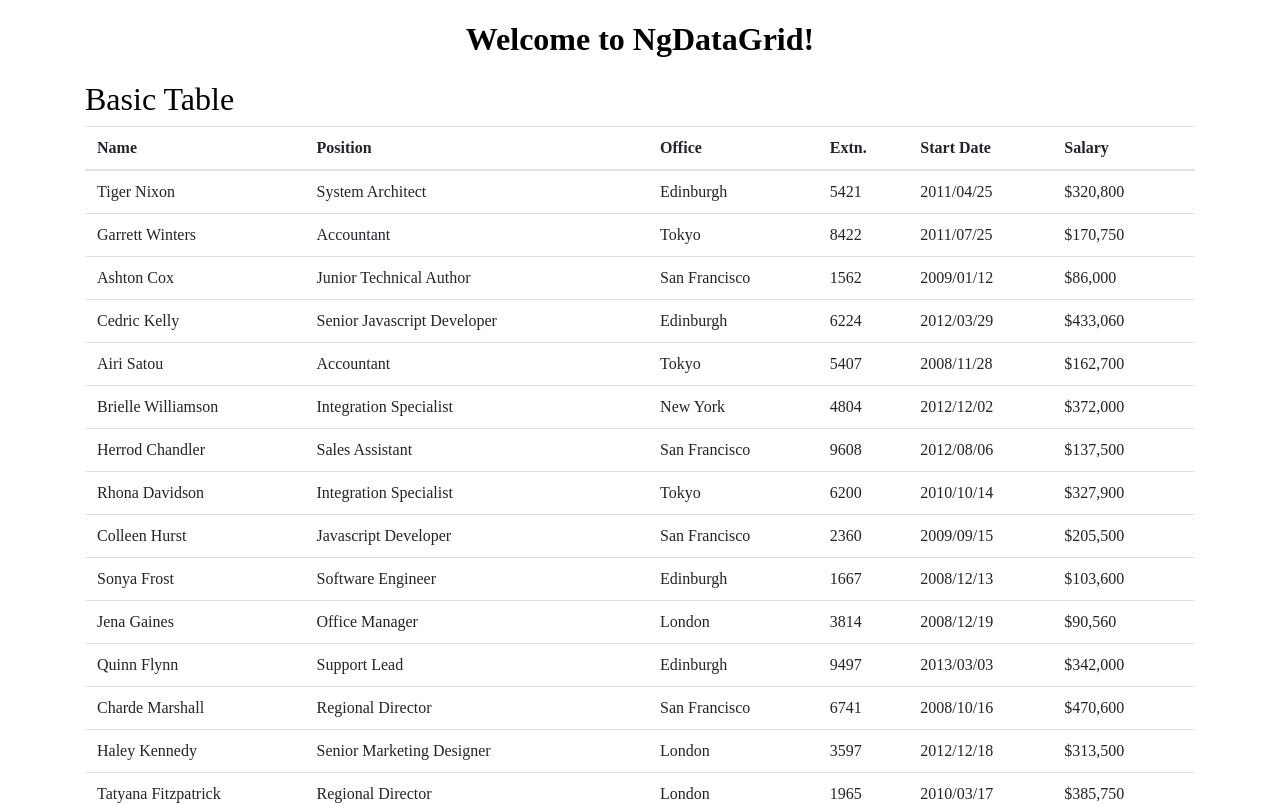
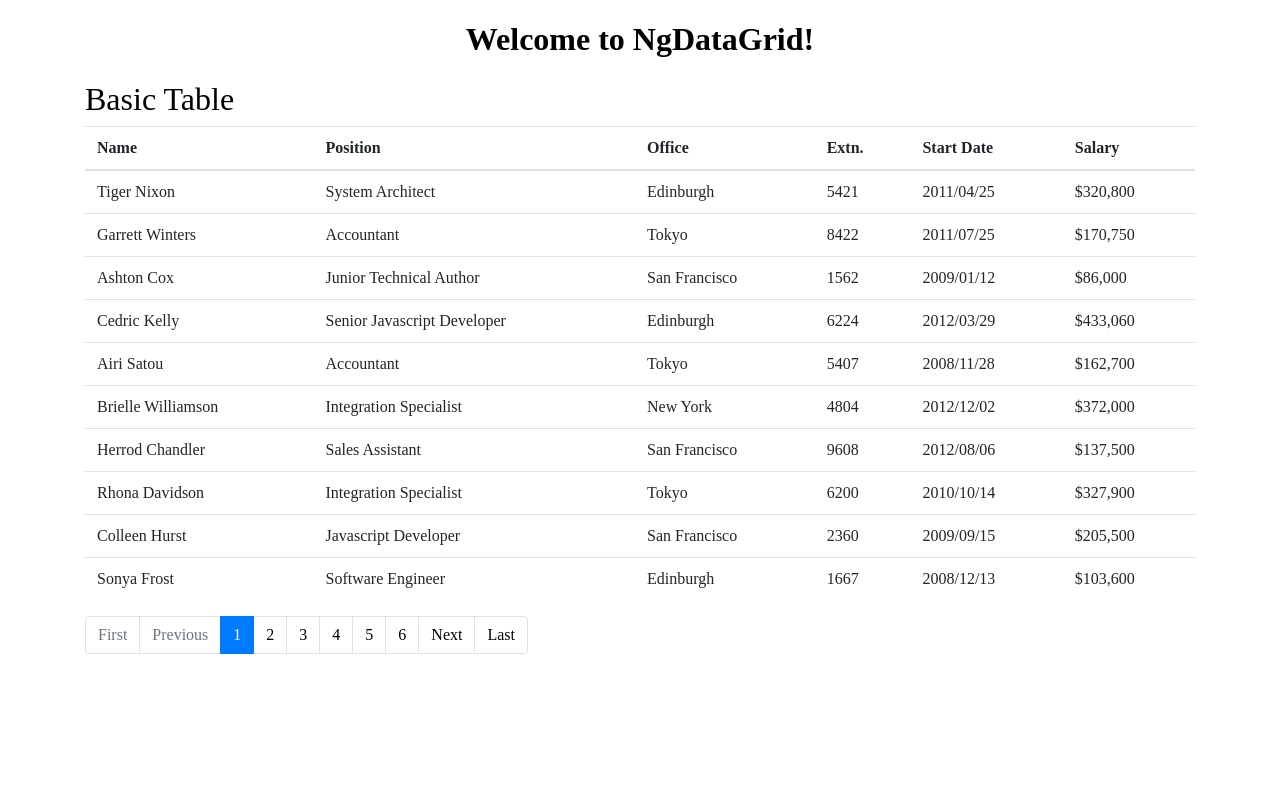
Before and after one commit to rameshshann/AngularDataTable, an Angular app in the folder NgDataGrid/: page / in a window 1280 px wide. Shown: the top 805 px of the page. Built offline with nearby package versions, Linux system fonts and the light colour scheme.

Commit message:
Added pagination

```diff
--- a/NgDataGrid/src/app/grid/grid.module.ts
+++ b/NgDataGrid/src/app/grid/grid.module.ts
@@ -3,6 +3,7 @@
 import { GridComponent } from './grid/grid.component';
 import { HttpClientModule  } from '@angular/common/http';
 import { CommonModule } from '@angular/common';
+import { PagerService } from './service/pager.service';
 
 @NgModule({
   declarations: [GridComponent],
@@ -12,6 +13,6 @@
     CommonModule
   ],
   exports: [],
-  providers: []
+  providers: [PagerService]
 })
 export class GridModule { }
--- a/NgDataGrid/src/app/grid/grid/grid.component.html
+++ b/NgDataGrid/src/app/grid/grid/grid.component.html
@@ -13,9 +13,27 @@
     </thead>
     <tbody>
 
-      <tr *ngFor="let rowData of gridData.data let i = index">
+      <tr *ngFor="let rowData of pagedItems let i = index">
         <td *ngFor="let key of gridData.keys">{{rowData[key]}}</td>
       </tr>
     </tbody>
   </table>
+  <!-- pager -->
+  <ul *ngIf="pager.pages && pager.pages.length" class="pagination">
+    <li [ngClass]="{disabled:pager.currentPage === 1}" class="page-item">
+        <a (click)="setPage(1)" class="page-link">First</a>
+    </li>
+    <li [ngClass]="{disabled:pager.currentPage === 1}" class="page-item">
+        <a (click)="setPage(pager.currentPage - 1)" class="page-link">Previous</a>
+    </li>
+    <li *ngFor="let page of pager.pages" [ngClass]="{active:pager.currentPage === page}" class="page-item">
+        <a (click)="setPage(page)" class="page-link">{{page}}</a>
+    </li>
+    <li [ngClass]="{disabled:pager.currentPage === pager.totalPages}" class="page-item">
+        <a (click)="setPage(pager.currentPage + 1)" class="page-link">Next</a>
+    </li>
+    <li [ngClass]="{disabled:pager.currentPage === pager.totalPages}" class="page-item">
+        <a (click)="setPage(pager.totalPages)" class="page-link">Last</a>
+    </li>
+</ul>
 </div>
--- a/NgDataGrid/src/app/grid/grid/grid.component.ts
+++ b/NgDataGrid/src/app/grid/grid/grid.component.ts
@@ -1,5 +1,6 @@
 import { Component, OnInit } from '@angular/core';
 import { GridServiceService } from '../service/grid-service.service';
+import { PagerService } from '../service/pager.service';
 
 @Component({
   selector: 'grid',
@@ -8,16 +9,30 @@
 })
 export class GridComponent implements OnInit {
   public gridData: any = [];
+  public pager: any = {};
+  public pagedItems: any[];
   private element: any = {};
+  private allItems: any[];
 
-  constructor(private gridServiceService: GridServiceService) { }
+  constructor(private gridServiceService: GridServiceService, private pagerService: PagerService) { }
 
   ngOnInit() {
     this.gridServiceService.list().subscribe(res => {
       res.keys =  Object.keys(res.data[0]);
       this.gridData = res;
+     // this.allItems = this.gridData;
+      this.setPage(1);
     });
 
   }
+  setPage(page: number) {
+    console.log(page);
+    // get pager object from service
+     this.pager = this.pagerService.getPager(this.gridData.data.length, page);
+     //console.log(this.pager);
 
+    // get current page of items
+    this.pagedItems = this.gridData.data.slice(this.pager.startIndex, this.pager.endIndex + 1);
+    //console.log(this.pagedItems);
 }
+}
--- /dev/null
+++ b/NgDataGrid/src/app/grid/service/pager.service.ts
@@ -0,0 +1,54 @@
+
+import { Injectable } from '@angular/core';
+import { HttpClient  } from '@angular/common/http';
+import { Observable } from 'rxjs';
+
+@Injectable()
+
+export class PagerService {
+  getPager(totalItems: number, currentPage: number = 1, pageSize: number = 10) {
+      const totalPages = Math.ceil(totalItems / pageSize);
+
+      if (currentPage < 1) {
+          currentPage = 1;
+      } else if (currentPage > totalPages) {
+          currentPage = totalPages;
+      }
+
+      let startPage: number, endPage: number;
+      if (totalPages <= 10) {
+          startPage = 1;
+          endPage = totalPages;
+      } else {
+          if (currentPage <= 6) {
+              startPage = 1;
+              endPage = 10;
+          } else if (currentPage + 4 >= totalPages) {
+              startPage = totalPages - 9;
+              endPage = totalPages;
+          } else {
+              startPage = currentPage - 5;
+              endPage = currentPage + 4;
+          }
+      }
+
+      const startIndex = (currentPage - 1) * pageSize;
+      const endIndex = Math.min(startIndex + pageSize - 1, totalItems - 1);
+
+      // create an array of pages
+      const pages = Array.from(Array((endPage + 1) - startPage).keys()).map(i => startPage + i);
+
+      // return object with all pager properties required by the view
+      return {
+          totalItems: totalItems,
+          currentPage: currentPage,
+          pageSize: pageSize,
+          totalPages: totalPages,
+          startPage: startPage,
+          endPage: endPage,
+          startIndex: startIndex,
+          endIndex: endIndex,
+          pages: pages
+      };
+  }
+}
```
